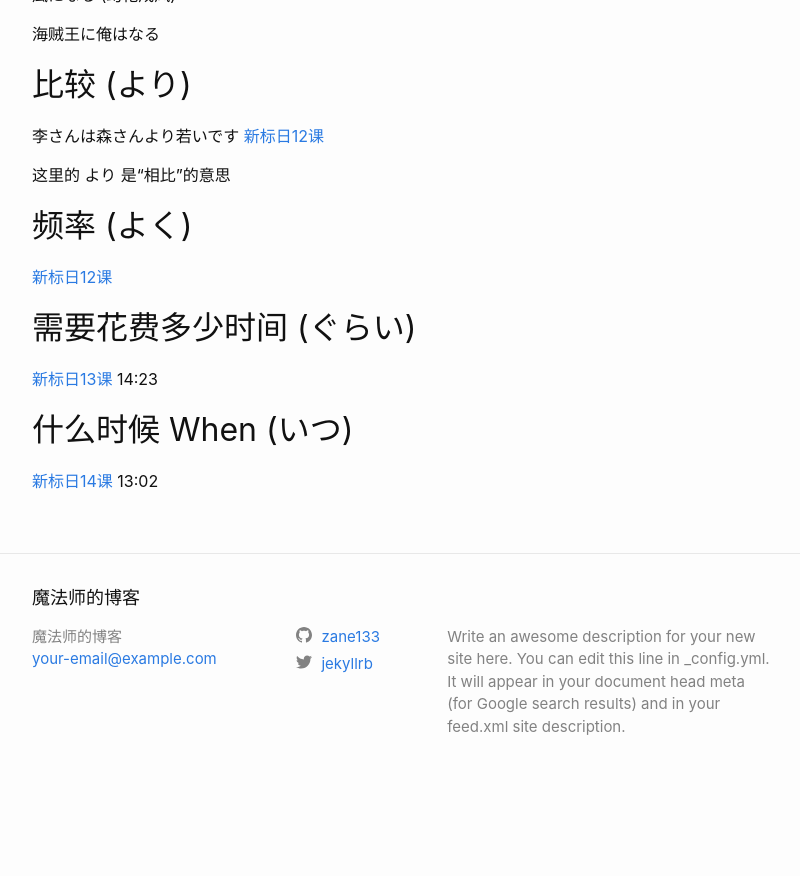
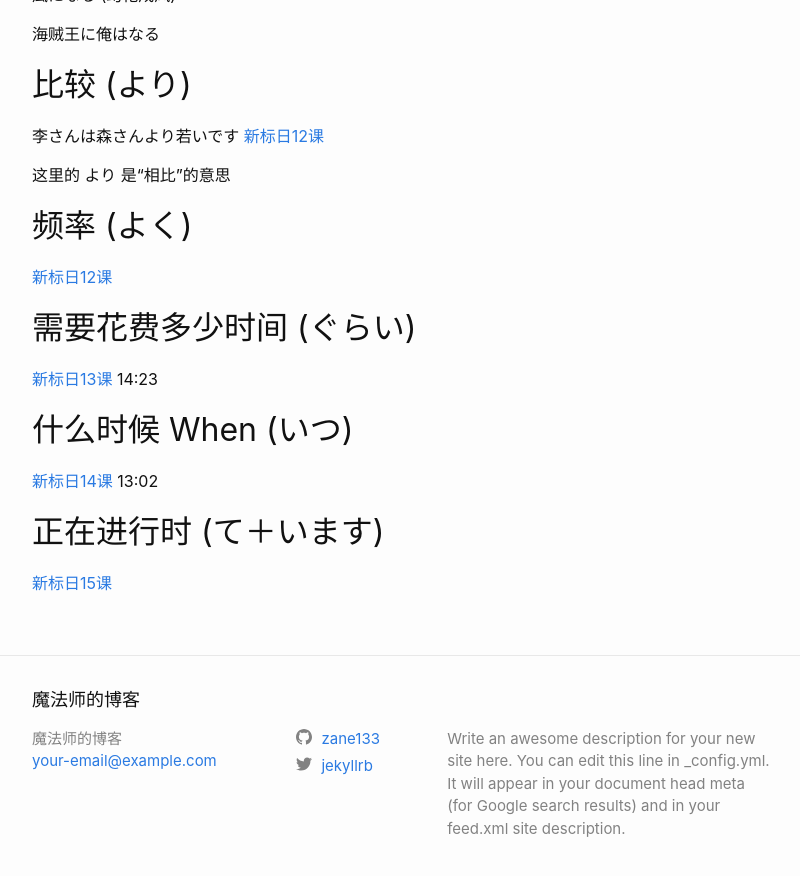
Before and after one commit to zane133/zane133.github.io, a Jekyll site: the page built from _posts/2019-08-17-japanese_study.markdown, in a window 1280 px wide and 900 px high, scrolled down 787 px. Shown: the top 876 px of the window, without its empty margins (238-1038 px from the left). Built offline with Jekyll 4.4.1, drawn with Linux system fonts in a browser that asks for light colours; before the commit the page ends 1585 px from its top, so only the background shows below that.

Commit message:
Update 2019-08-17-japanese_study.markdown

```diff
--- a/_posts/2019-08-17-japanese_study.markdown
+++ b/_posts/2019-08-17-japanese_study.markdown
@@ -31,3 +31,6 @@ Google可以在搜索词的尾部加上 **とは**
 ## 什么时候 When (いつ)
 
 [新标日14课](https://www.bilibili.com/video/av14150839/?p=16)   13:02
+
+## 正在进行时 (て＋います)
+[新标日15课](https://www.bilibili.com/video/av14150839/?p=17)
```
